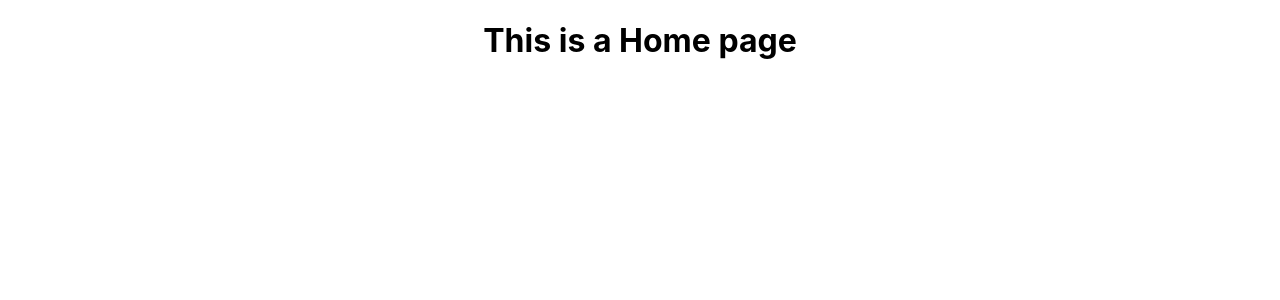
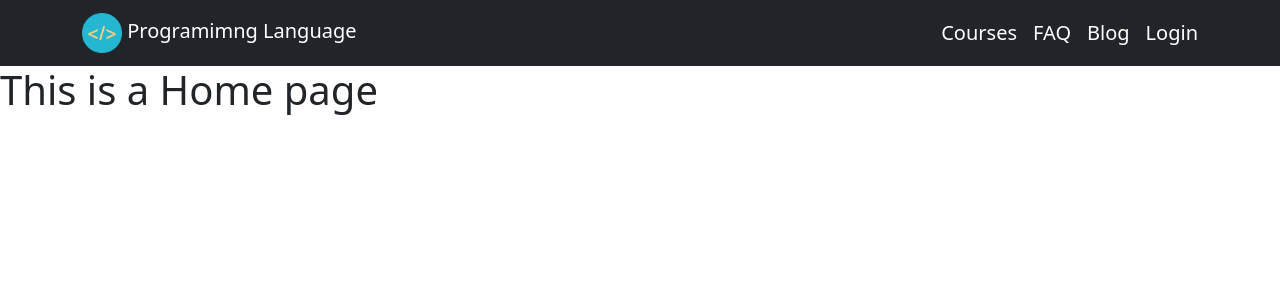
Before and after one commit to Rifazul-Islam/programming-languages, a React (Create React App) app: page / in a window 1280 px wide. Shown: the top 300 px of the page. Built offline with nearby package versions, Linux system fonts and the light colour scheme.

Commit message:
add nabver

```diff
--- a/public/index.html
+++ b/public/index.html
@@ -24,7 +24,7 @@
       work correctly both with client-side routing and a non-root public URL.
       Learn how to configure a non-root public URL by running `npm run build`.
     -->
-    <title>React App</title>
+    <title> Programimng Language</title>
   </head>
   <body>
     <noscript>You need to enable JavaScript to run this app.</noscript>
--- a/src/App.js
+++ b/src/App.js
@@ -1,13 +1,18 @@
 
 
+import { RouterProvider } from 'react-router-dom';
 import './App.css';
-import Home from './Pages/Home/Home';
+import { router } from './router/router';
+
 
 function App() {
   return (
-    <div className="App">
+    <div >
 
-              <Home></Home>
+        <RouterProvider router={router}>
+
+        </RouterProvider>
+
     </div>
   );
 }
--- /dev/null
+++ b/src/Layout/Main.js
@@ -0,0 +1,16 @@
+import React from 'react';
+import { Outlet } from 'react-router-dom';
+import Navber from '../Pages/Shawed/Navber/Navber';
+
+
+
+const Main = () => {
+    return (
+        <div>
+              <Navber></Navber>
+               <Outlet></Outlet>
+        </div>
+    );
+};
+
+export default Main;
--- /dev/null
+++ b/src/Pages/Shawed/Navber/Navber.js
@@ -0,0 +1,44 @@
+import React, { useContext, useState } from 'react';
+import { Button } from 'react-bootstrap';
+
+import Container from 'react-bootstrap/Container';
+import Nav from 'react-bootstrap/Nav';
+import Navbar from 'react-bootstrap/Navbar';
+import { Link } from 'react-router-dom';
+
+ import imges from '../images/logo.png.png';
+const Navber = () => {
+    const [open,setOpen] = useState(false)
+
+
+    return (
+        <Navbar collapseOnSelect expand="lg" bg="dark" variant="dark">
+        <Container>
+          <Navbar.Brand href="#home"> <img style={{width:'40px'}} src={imges} alt=''/>    Programimng Language
+
+          </Navbar.Brand>
+
+          <Navbar.Toggle aria-controls="responsive-navbar-nav" />
+          <Navbar.Collapse id="responsive-navbar-nav">
+            <Nav className="me-auto">
+
+            </Nav>
+            <Nav>
+
+              <Link to='/courses' className='text-decoration-none fs-5 text me-3 text-white'> Courses</Link>
+              <Link  className='text-decoration-none fs-5 text me-3 text-white' > FAQ</Link>
+              <Link to = '/blog' className='text-decoration-none fs-5 text text-white me-3 ' > Blog</Link>
+
+              <Link to = '/login' className='text-decoration-none fs-5 text text-white ' >Login</Link>
+
+
+
+
+            </Nav>
+          </Navbar.Collapse>
+        </Container>
+      </Navbar>
+    );
+};
+
+export default Navber;
--- a/src/index.js
+++ b/src/index.js
@@ -1,6 +1,7 @@
 import React from 'react';
 import ReactDOM from 'react-dom/client';
 import './index.css';
+import 'bootstrap/dist/css/bootstrap.min.css';
 import App from './App';
 import reportWebVitals from './reportWebVitals';
 
--- /dev/null
+++ b/src/router/router.js
@@ -0,0 +1,10 @@
+import { createBrowserRouter } from "react-router-dom";
+import Main from "../Layout/Main";
+import Home from "../Pages/Home/Home";
+
+export const router = createBrowserRouter([
+    {path:'/', element: <Main></Main>, children:[
+
+      {path:'/', element:<Home></Home>},
+    ]}
+])
```
Also changed, not shown: src/Pages/Shawed/images/logo.png.png (added).
